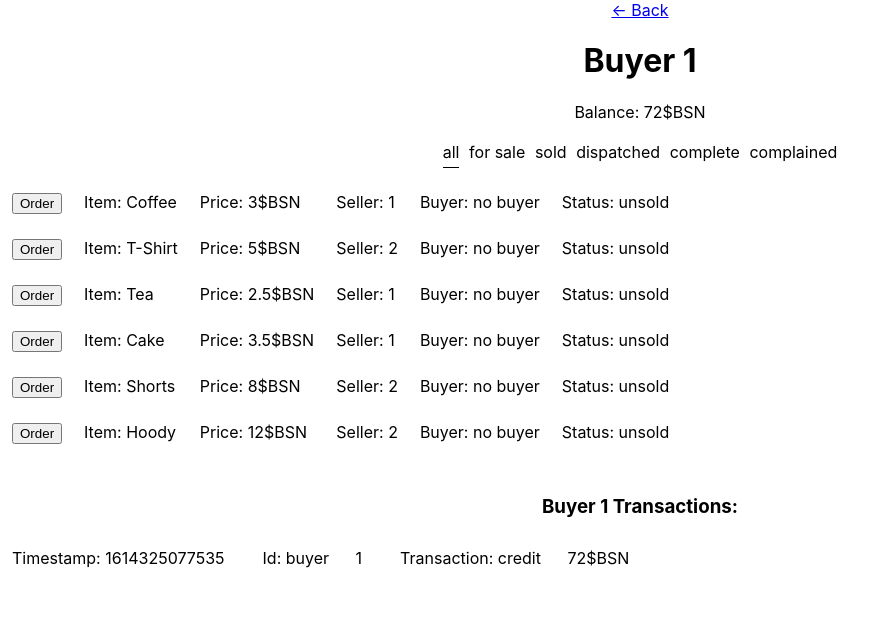
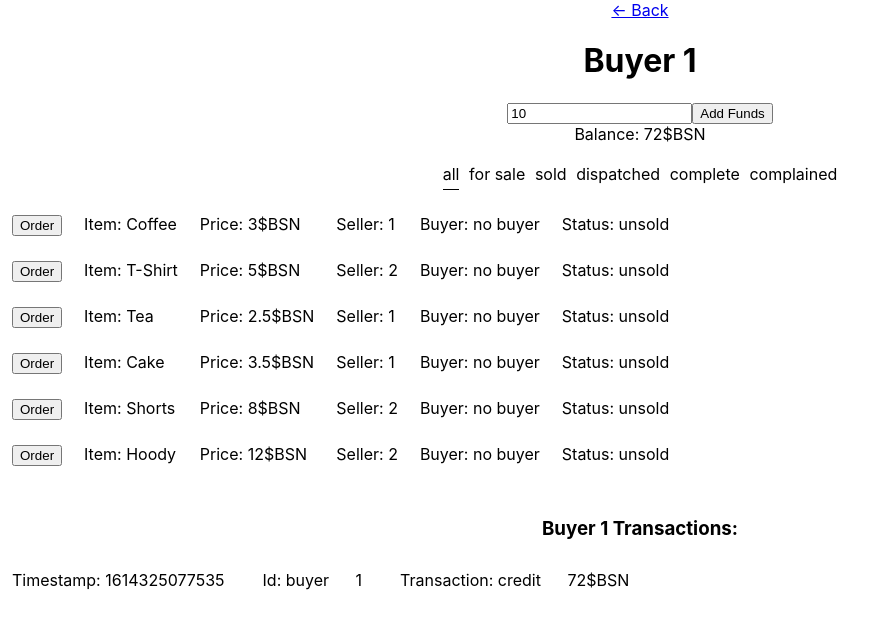
Before and after one commit to timhc22/shopping-poc, a React (Create React App) app: page /buyer/1 in a window 1280 px wide. Shown: the top 628 px of the page, without its empty margins (0-888 px from the left). Built offline with nearby package versions, Linux system fonts and the light colour scheme.

Commit message:
Add function for adding funds

```diff
--- /dev/null
+++ b/src/components/CreditAccount.tsx
@@ -0,0 +1,51 @@
+import React from 'react';
+import { connect } from 'react-redux';
+import { creditAccount } from '../redux/actions';
+
+type CreditAccountProps = {
+  creditAccount?: any;
+  id?: number;
+  type?: string;
+}
+
+type CreditAccountState = {
+  amount: number;
+  id: number;
+  type?: string;
+}
+
+class CreditAccount extends React.Component<CreditAccountProps, CreditAccountState> {
+  constructor(props: any) {
+    super(props);
+    this.state = { type: props.type, amount: 10, id: props.id };
+  }
+
+  addFunds = (input: any) => {
+    this.setState({ ...this.state, amount: input });
+  }
+
+  handleCreditAccount = () => {
+    this.props.creditAccount(this.state.type, this.state.id, this.state.amount);
+    this.setState({ ...this.state, amount: 10 });
+  };
+
+  render() {
+    return (
+      <div>
+        <input
+          onChange={e => this.addFunds(e.target.value)}
+          value={this.state.amount}
+          placeholder="Amount"
+        />
+        <button className="list-item" onClick={this.handleCreditAccount}>
+          Add Funds
+        </button>
+      </div>
+    )
+  }
+}
+
+export default connect(
+  null,
+  { creditAccount }
+)(CreditAccount);
--- a/src/pages/BuyerPage/BuyerPage.tsx
+++ b/src/pages/BuyerPage/BuyerPage.tsx
@@ -4,6 +4,7 @@ import ForSaleList from "../../components/ForSaleList";
 import ItemStateFilters from "../../components/ItemStateFilters";
 import UserBalance from "../../components/UserBalance";
 import TransactionsList from "../../components/TransactionsList";
+import CreditAccount from "../../components/CreditAccount";
 
 export default function BuyerPage(props: any): JSX.Element {
   const buyerId = parseInt(props.match.params.id);
@@ -15,6 +16,7 @@ export default function BuyerPage(props: any): JSX.Element {
       </Link>
 
       <h1>Buyer {buyerId}</h1>
+      <CreditAccount type="buyer" id={buyerId} />
       <UserBalance type="buyer" id={buyerId}/>
       <br/>
 
--- a/src/pages/SellerPage/SellerPage.tsx
+++ b/src/pages/SellerPage/SellerPage.tsx
@@ -5,6 +5,8 @@ import ForSaleList from "../../components/ForSaleList";
 import ItemStateFilters from "../../components/ItemStateFilters";
 import UserBalance from "../../components/UserBalance";
 import TransactionsList from "../../components/TransactionsList";
+import CreditAccount from "../../components/CreditAccount";
+import {Divider} from "@material-ui/core";
 
 export default function SellerPage(props: any): JSX.Element {
   const sellerId = parseInt(props.match.params.id);
@@ -16,7 +18,9 @@ export default function SellerPage(props: any): JSX.Element {
       </Link>
 
       <h1>Seller {sellerId}</h1>
+      <CreditAccount type="seller" id={sellerId} />
       <UserBalance type="seller" id={sellerId}/>
+      <Divider/>
       <br/>
       <ListItem sellerId={sellerId} />
       <br/>
```
